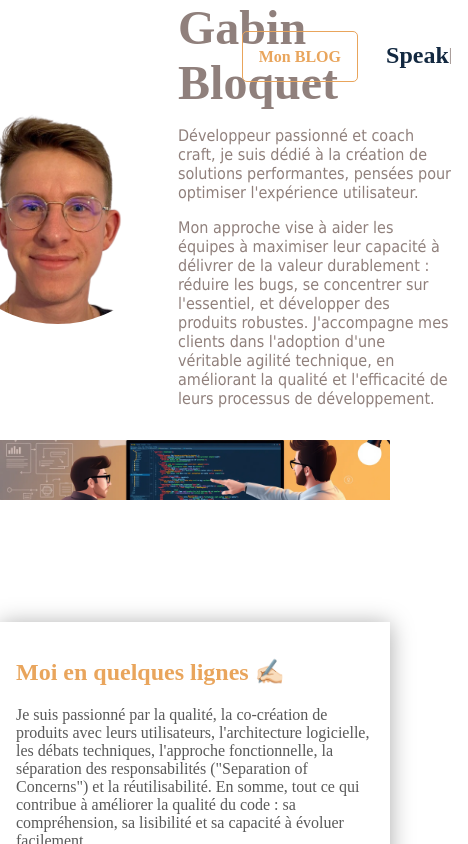
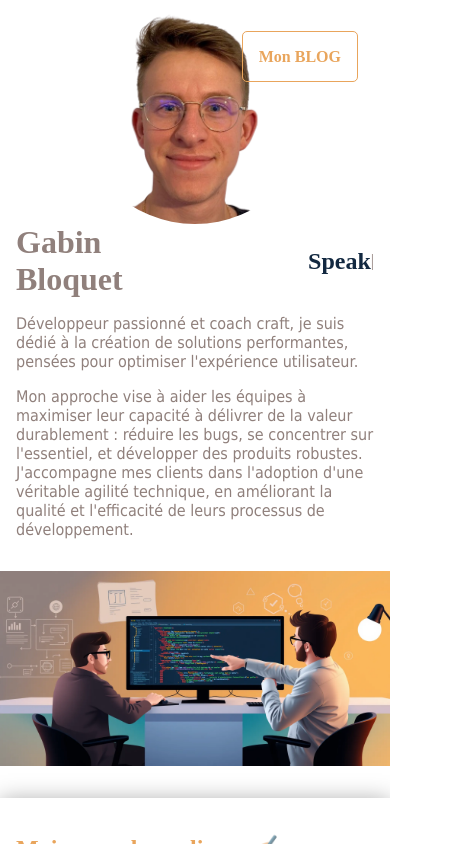
Before and after one commit to gabbloquet/gabbloquet.github.io, a Svelte app: page / in a window 390 px wide. Shown: the top 844 px of the page, 468 px wide, since content can reach past the window. Built offline with nearby package versions, Linux system fonts and the light colour scheme.

Commit message:
style: responsive on header

```diff
--- a/src/containers/Header/Image/image.scss
+++ b/src/containers/Header/Image/image.scss
@@ -1,11 +1,15 @@
-@media screen and (max-width: 800px) {
+@media (width >= 800px) {
   img {
+    width: 100%;
+    height: 100%;
+    clip-path: inset(45px 0px 90px 0 round 0px);
+    margin-top: -45px;
   }
 }
 
-img {
-  width: 100%;
-  height: 100%;
-  clip-path: inset(45px 0px 90px 0 round 0px);
-  margin-top: -45px;
+@media (width < 800px) {
+  img {
+    width: 100%;
+    height: 100%;
+  }
 }
--- a/src/containers/Header/Intro/intro.scss
+++ b/src/containers/Header/Intro/intro.scss
@@ -62,3 +62,20 @@ nav {
     }
   }
 }
+
+@media (width < 800px) {
+  .intro {
+    flex-direction: column;
+  }
+  .informations {
+    .name {
+      .main-title {
+        font-size: 2em !important;
+      }
+
+      .typing {
+        margin: 0 0 0 4em !important;
+      }
+    }
+  }
+}
```
